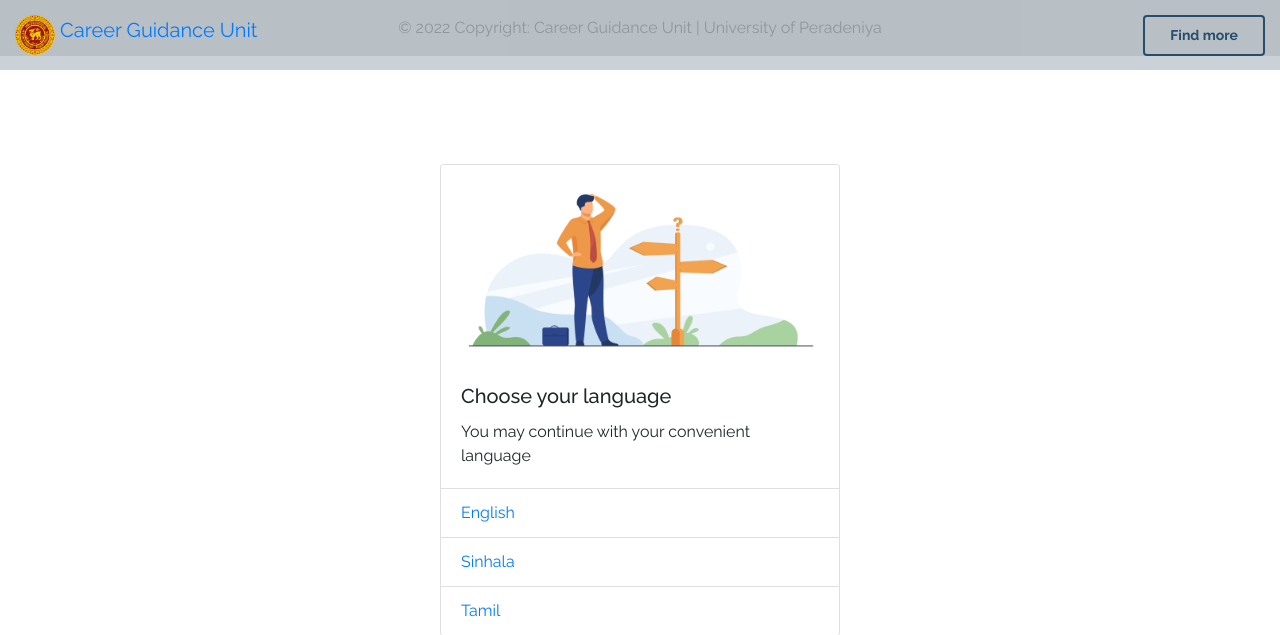
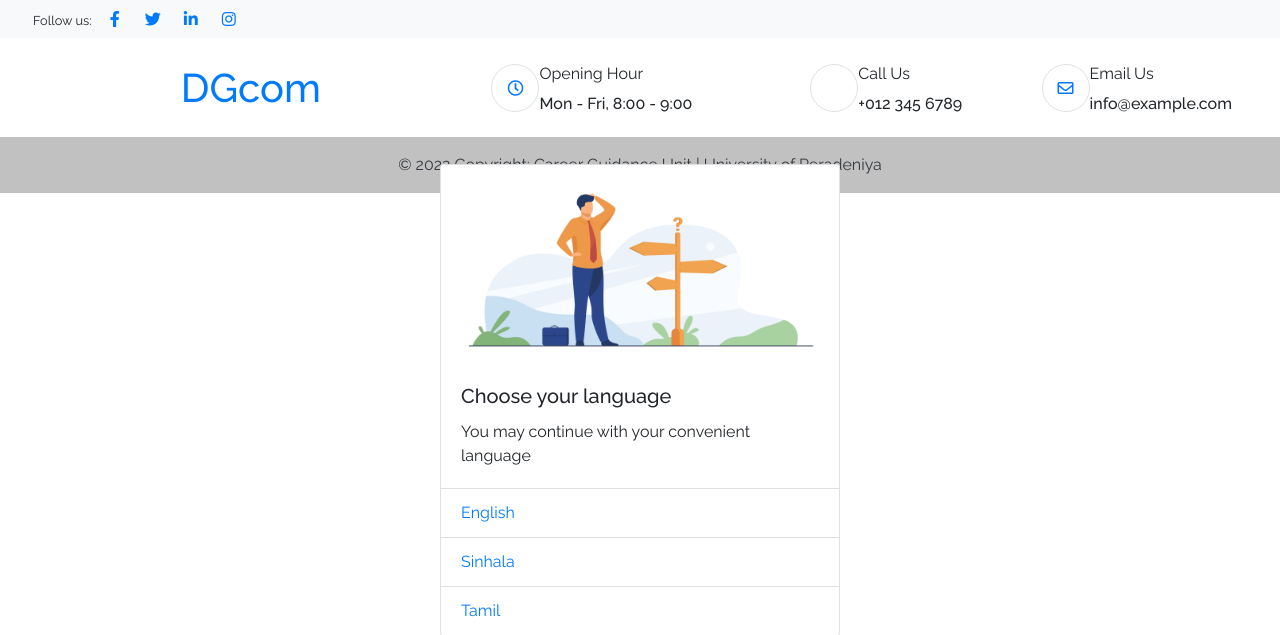
Before and after one commit to ratheesk/we-lead, a PHP site: page /pages/index.php in a window 1280 px wide. Shown: the top 635 px of the page. Run offline with PHP 8.4, Linux system fonts and the light colour scheme; some libraries are stand-ins or nearby versions; some web fonts are replaced.

Commit message:
Add header template

```diff
--- a/assets/css/style.css
+++ b/assets/css/style.css
@@ -1,6 +1,13 @@
 /*--------------------------------------------------------------
 # General
 --------------------------------------------------------------*/
+:root {
+  --primary: #810101;
+  --secondary: #777777;
+  --light: #F8F8F8;
+  --dark: #252525;
+}
+
 body {
   font-family: "Raleway", sans-serif;
 }
@@ -13,6 +20,40 @@ h1, h2, h3, h4, h5, h6 {
   font-family: "Raleway", sans-serif;
 }
 
+/*** Button ***/
+.btn {
+  font-weight: 500;
+  transition: .5s;
+}
+
+.btn.btn-primary {
+  color: #FFFFFF;
+}
+
+.btn-square {
+  width: 38px;
+  height: 38px;
+}
+
+.btn-sm-square {
+  width: 32px;
+  height: 32px;
+}
+
+.btn-lg-square {
+  width: 48px;
+  height: 48px;
+}
+
+.btn-square,
+.btn-sm-square,
+.btn-lg-square {
+  padding: 0;
+  display: flex;
+  align-items: center;
+  justify-content: center;
+  font-weight: normal;
+}
 /*--------------------------------------------------------------
 # Back to top button
 --------------------------------------------------------------*/
--- a/components/header.inc.php
+++ b/components/header.inc.php
@@ -32,6 +32,10 @@
   <!-- Google Fonts -->
   <link href="https://fonts.googleapis.com/css2?family=Raleway:wght@100;200;300;400;500;600;700;800;900&display=swap" rel="stylesheet">
 
+
+    <!-- Icon Font Stylesheet -->
+    <link href="https://cdnjs.cloudflare.com/ajax/libs/font-awesome/5.10.0/css/all.min.css" rel="stylesheet">
+    <link href="https://cdn.jsdelivr.net/npm/bootstrap-icons@1.4.1/font/bootstrap-icons.css" rel="stylesheet">
   <!-- Vendor CSS Files -->
   <link href="../assets/vendor/bootstrap/css/bootstrap.min.css" rel="stylesheet">
   <link href="../assets/vendor/icofont/icofont.min.css" rel="stylesheet">
--- a/components/nav-bar.inc.php
+++ b/components/nav-bar.inc.php
@@ -1,13 +1,76 @@
-<!-- ======= Header ======= -->
+    <!-- Topbar Start -->
+    <div class="container-fluid bg-light px-0 wow fadeIn" data-wow-delay="0.1s">
+        <div class="row gx-0 text-end d-none d-lg-flex">
+            <div class="col-lg-12 px-5">
+                <small>Follow us:</small>
+                <div class="h-100 d-inline-flex align-items-center">
+                    <a class="btn-square text-primary border-end rounded-0" href=""><i class="fab fa-facebook-f"></i></a>
+                    <a class="btn-square text-primary border-end rounded-0" href=""><i class="fab fa-twitter"></i></a>
+                    <a class="btn-square text-primary border-end rounded-0" href=""><i class="fab fa-linkedin-in"></i></a>
+                    <a class="btn-square text-primary pe-0" href=""><i class="fab fa-instagram"></i></a>
+                </div>
+            </div>
+        </div>
+    </div>
+    <!-- Topbar End -->
+    <!-- Brand & Contact Start -->
+    <div class="container-fluid py-4 px-5 wow fadeIn" data-wow-delay="0.1s">
+        <div class="row align-items-center top-bar">
+            <div class="col-lg-4 col-md-12 text-center text-lg-start">
+                <a href="" class="navbar-brand m-0 p-0">
+                    <h1 class="fw-bold text-primary m-0"><i class="fa fa-laptop-code me-3"></i>DGcom</h1>
+                    <!-- <img src="img/logo.png" alt="Logo"> -->
+                </a>
+            </div>
+            <div class="col-lg-8 col-md-7 d-none d-lg-block">
+                <div class="row">
+                    <div class="col-4">
+                        <div class="d-flex align-items-center justify-content-end">
+                            <div class="flex-shrink-0 btn-lg-square border rounded-circle">
+                                <i class="far fa-clock text-primary"></i>
+                            </div>
+                            <div class="ps-3">
+                                <p class="mb-2">Opening Hour</p>
+                                <h6 class="mb-0">Mon - Fri, 8:00 - 9:00</h6>
+                            </div>
+                        </div>
+                    </div>
+                    <div class="col-4">
+                        <div class="d-flex align-items-center justify-content-end">
+                            <div class="flex-shrink-0 btn-lg-square border rounded-circle">
+                                <i class="fa fa-phone text-primary"></i>
+                            </div>
+                            <div class="ps-3">
+                                <p class="mb-2">Call Us</p>
+                                <h6 class="mb-0">+012 345 6789</h6>
+                            </div>
+                        </div>
+                    </div>
+                    <div class="col-4">
+                        <div class="d-flex align-items-center justify-content-end">
+                            <div class="flex-shrink-0 btn-lg-square border rounded-circle">
+                                <i class="far fa-envelope text-primary"></i>
+                            </div>
+                            <div class="ps-3">
+                                <p class="mb-2">Email Us</p>
+                                <h6 class="mb-0">info@example.com</h6>
+                            </div>
+                        </div>
+                    </div>
+                </div>
+            </div>
+        </div>
+    </div>
+    <!-- Brand & Contact End -->
+<!-- ======= Header =======
 <header id="header" class="fixed-top ">
   <div class="container-fluid d-flex align-items-center justify-content-between">
   <a class="navbar-brand" href="https://www.pdn.ac.lk/cgu/">
     <img src="../assets/img/logo/University_of_Peradeniya_crest.png" width="40" height="40" class="d-inline-block align-top" alt="">
     Career Guidance Unit
   </a>
-<!-- start nav bar --><!-- End navbar -->
 
     <a href="https://www.pdn.ac.lk/cgu/" class="get-started-btn scrollto">Find more</a>
 
   </div>
-</header><!-- End Header -->
+</header>End Header -->
```
Also changed, not shown: other parts of assets/css/style.css (+0 -52 lines).
